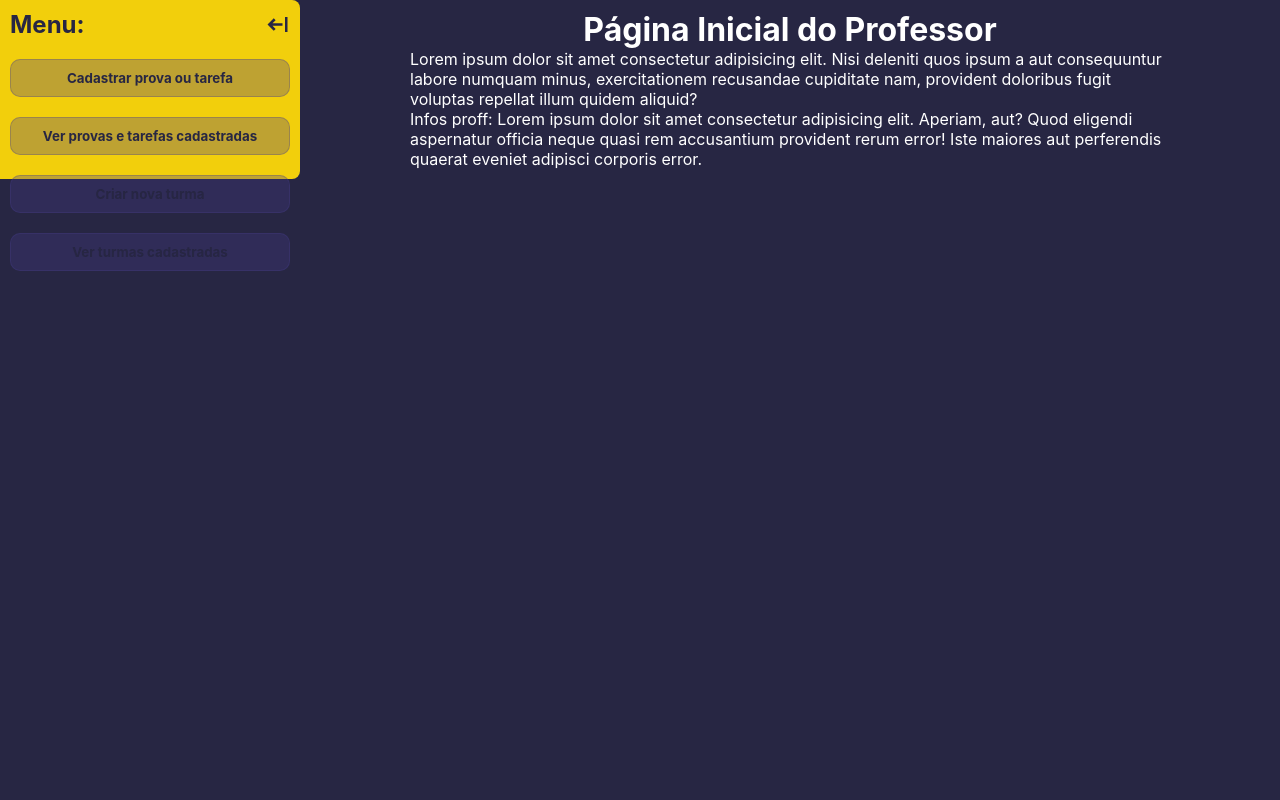
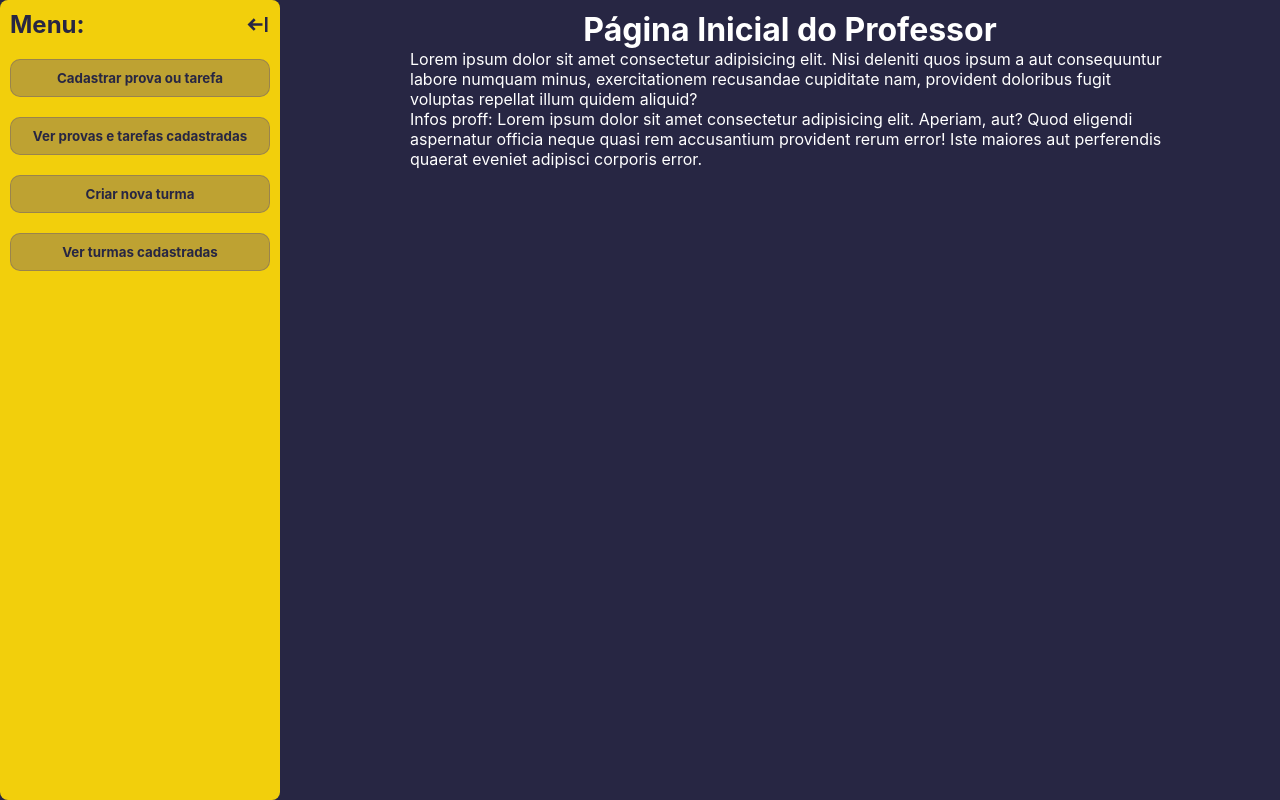
Before and after one commit to ES2-UFPI/CorrigeAi, a React (Vite) app in the folder vite-client/: page / in a window 1280 px wide. Built offline with nearby package versions, Linux system fonts and the light colour scheme.

Commit message:
Fix bug sideBar #60

```diff
--- a/vite-client/src/Pages/CreateAvaliation/index.tsx
+++ b/vite-client/src/Pages/CreateAvaliation/index.tsx
@@ -23,6 +23,10 @@ export function CreateTaskOrExam() {
       <ContextQuestionsProvider>
         <CreateTaskOrExamStyled className="TaskOrExam">
           <Wrapper>
+            <h1>Criar avaliação {
+              selectValue == 'none' ?
+                '' : selectValue === 'exam' ? 'Prova' : 'Tarefa'}
+            </h1>
             <label htmlFor="avaliation">Escolha a avaliação: </label>
             <select
               name="avaliation"
--- a/vite-client/src/Pages/CreateAvaliation/styles.ts
+++ b/vite-client/src/Pages/CreateAvaliation/styles.ts
@@ -8,6 +8,10 @@ export const CreateTaskOrExamStyled = styled.div`
   flex-direction: column;
   align-items: center;
   min-height: 100vh;
+
+  h1 {
+    margin-bottom: 1rem;
+  }
 
   label {
     width: 50%;
--- a/vite-client/src/Pages/ViewAvaliations/index.tsx
+++ b/vite-client/src/Pages/ViewAvaliations/index.tsx
@@ -7,6 +7,7 @@ import { Link } from "react-router-dom";
 import { Wrapper } from '../../styles/Layout';
 
 import { ButtonGreen } from '../../components/ButtonGreen';
+import { Layout } from '../../components/Layout';
 
 interface iForms extends PropsForm {
   _id: string;
@@ -28,6 +29,7 @@ export function ViewAvaliations(){
   }, []);
 
   return (
+    <Layout>
       <Avaliations>
         <Wrapper className='Wrapper'>
           <h1>Provas Cadastradas</h1>
@@ -59,5 +61,6 @@ export function ViewAvaliations(){
           ))}
         </Wrapper>
       </Avaliations>
+    </Layout>
   )
 }
--- a/vite-client/src/Pages/ViewAvaliations/styles.ts
+++ b/vite-client/src/Pages/ViewAvaliations/styles.ts
@@ -1,7 +1,6 @@
 import styled from "styled-components";
 
 export const Avaliations = styled.div`
-  background: #c9d5ff;
   width: 100%;
   min-height: 100vh;
   padding: 1rem 1rem;
@@ -10,6 +9,10 @@ export const Avaliations = styled.div`
   align-items: center;
   justify-content: center;
   color: #1b1f2f;
+
+  h1 {
+    color: var(--primary);
+  }
 `
 
 export const Avaliation = styled.div`
@@ -32,7 +35,7 @@ export const Avaliation = styled.div`
 export const AboutAvaliation = styled.div `
   border-radius: 2rem;
   padding: .5rem 4rem 1rem;
-  width: 65%;
+  width: 100%;
   background: var(--about);
 
   display: flex;
--- a/vite-client/src/components/MenuSideBar/styles.ts
+++ b/vite-client/src/components/MenuSideBar/styles.ts
@@ -5,7 +5,7 @@ interface Props {
 }
 
 export const MenuSideBarContainer = styled.div<Props> `
-  background: var(--menuSideBar);
+  height: 100vh;
   color: var(--secondary);
 
   border-radius: 0 .8rem .8rem 0;
@@ -20,10 +20,16 @@ export const MenuSideBarContainer = styled.div<Props> `
 
   .contentMenu {
     position: fixed;
-    top: 1rem;
+    background: var(--menuSideBar);
+    padding: 1rem;
+
+    border-radius: .8rem;
+    top: 0rem;
     bottom: 0;
-    left: 1rem;
-    width: 0rem;
+    left: 0rem;
+    width: 4rem;
+
+    transition: 1s;
 
     .content-buttons {
       opacity: 0;
@@ -60,6 +66,6 @@ export const AboutMenu = styled.div `
   }
 
   &.about.visible {
-    width: 28rem;
+    width: 26rem;
   }
 `
```
Lines whose indentation alone changed are shown as unchanged.
